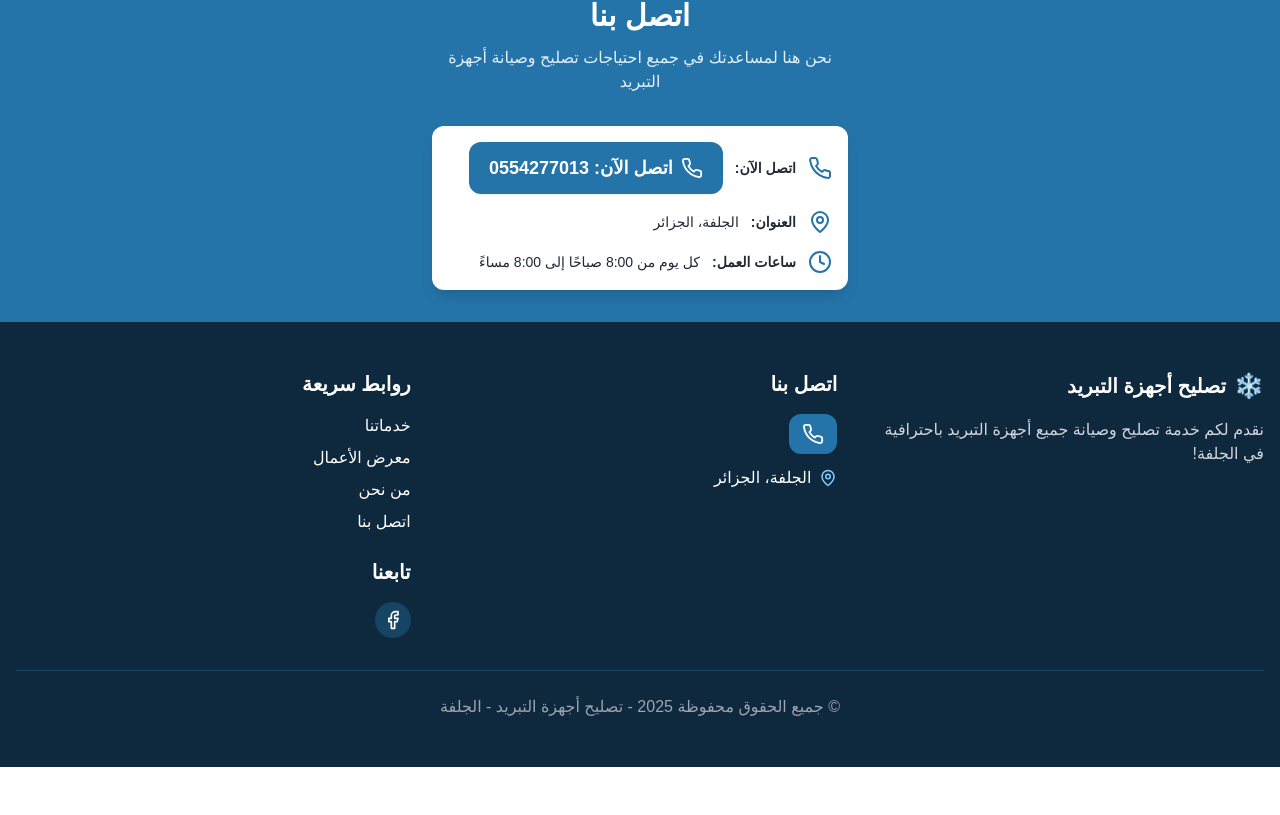
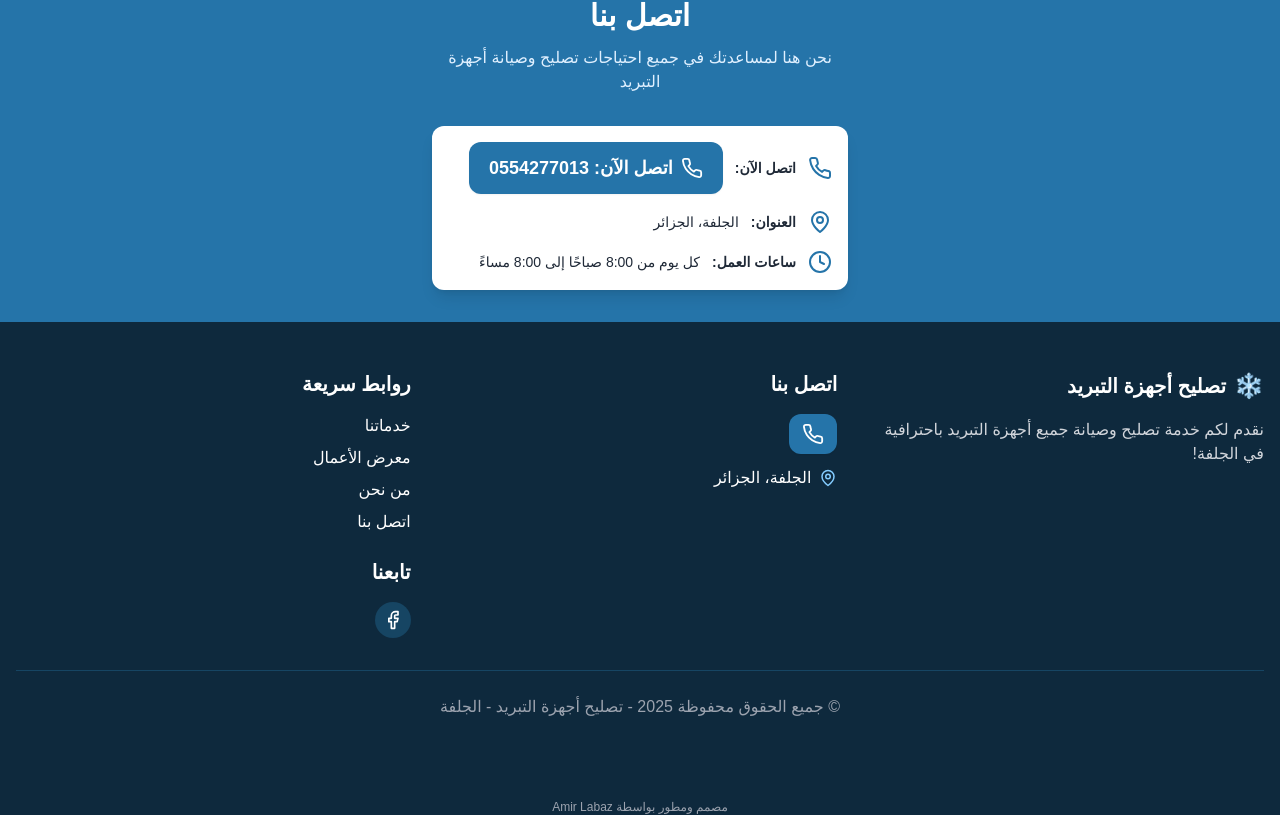
Before and after one commit to amir-lebbaz/refrigeration-repair, a React (Vite) app: page / in a window 1280 px wide. Shown: the part 3770-4585 px from the top of the page. Before the commit the page ends 4537 px from the top, so only its background shows below. Built offline with nearby package versions, Linux system fonts and the light colour scheme; a web font is replaced by a local one.

Commit message:
Update Footer.tsx

```diff
--- a/src/components/layout/Footer.tsx
+++ b/src/components/layout/Footer.tsx
@@ -108,6 +108,10 @@ export const Footer: React.FC = () => {
           </p>
         </div>
       </div>
+      {/* Attribution */}
+      <div className="mt-8 text-center text-gray-400 text-xs">
+        مصمم ومطور بواسطة  <a href="https://t.me/hikiamir" target="_blank" rel="noopener noreferrer">Amir Labaz</a>
+      </div>
     </footer>
   );
 };
```
